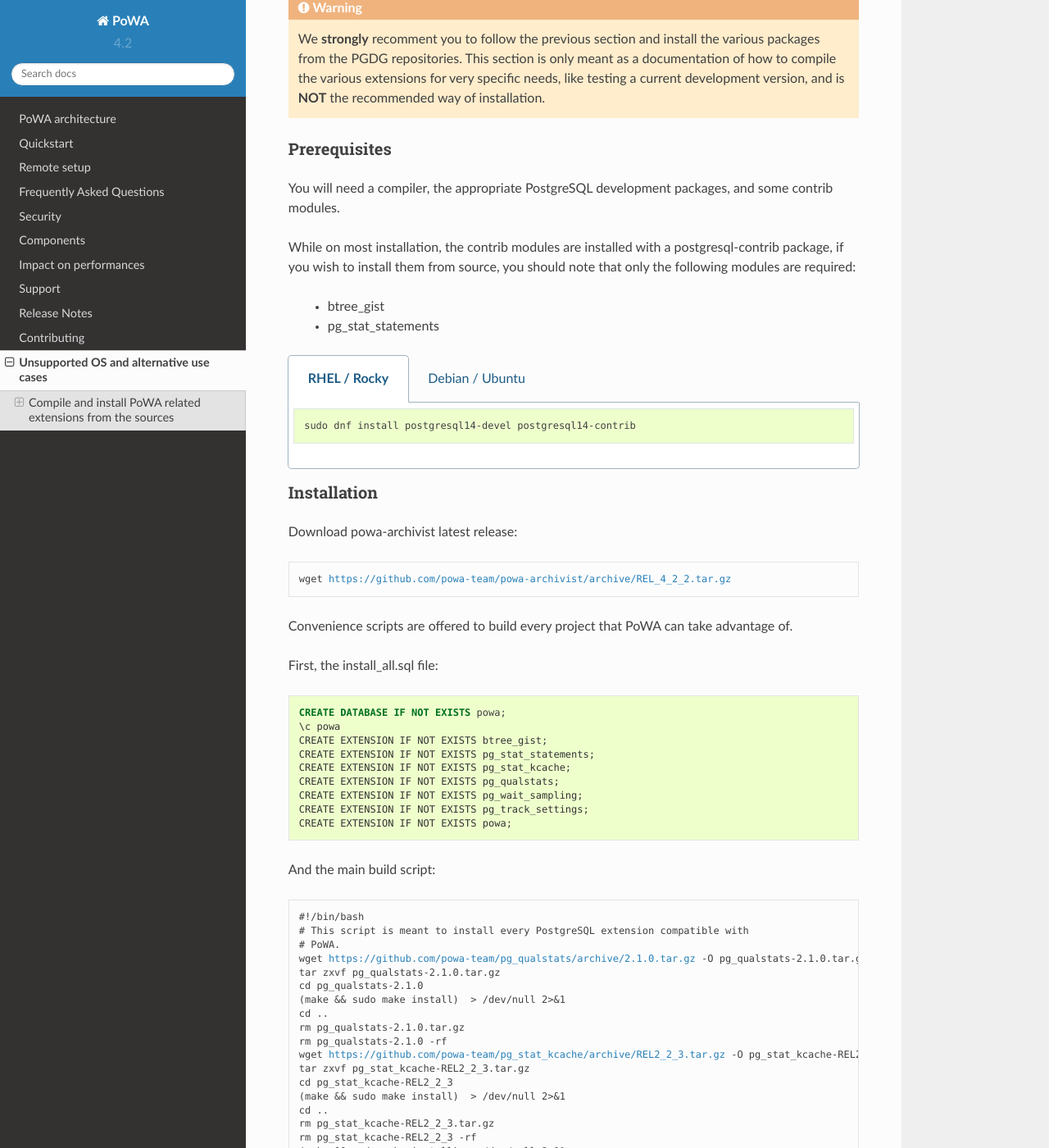
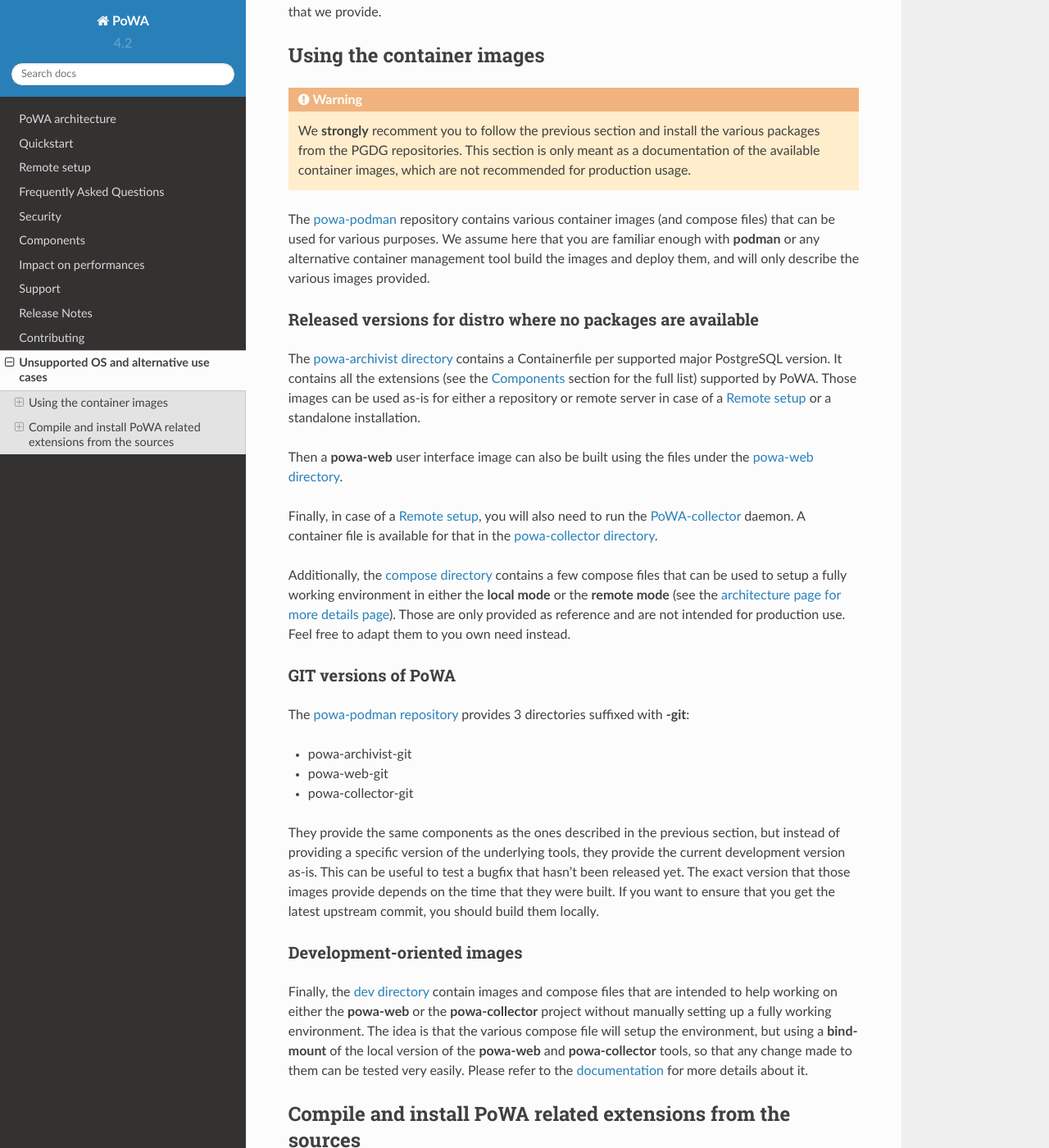
Before and after one commit to powa-team/powa, a Sphinx documentation site: the page built from docs/debugging.rst, in a window 1280 px wide and 1400 px high, scrolled down 421 px. Shown: the whole window at 82% size. Built offline with Sphinx 7.4.7 and the Read the Docs theme 2.0.0, drawn with Linux system fonts in a browser that asks for light colours; some of the changed text lies outside the part shown.

Commit message:
Add a new container section

```diff
--- a/docs/debugging.rst
+++ b/docs/debugging.rst
@@ -8,8 +8,91 @@ components of PoWA.  For instance if you want to contribute a feature, need to
 test a specific bugfix or if you're using a operating system where no packages
 are available.
 
-This section gives a short introduction on how to compile the various
-components from source or rely on the *-git* version of the container images.
+This section gives a short introduction on the various container images:
+
+- `released version of
+  PoWA <#released-versions-for-distro-where-no-packages-are-available>`_
+- `git version of PoWA <#git-versions-of-powa>`_
+- `PoWA development-oriented images <#development-oriented-images>`_
+
+And how to compile the various components from source or rely on the various
+container images that we provide.
+
+Using the container images
+**************************
+
+.. warning::
+
+  We **strongly** recomment you to follow the previous section and install the
+  various packages from the PGDG repositories.
+  This section is only meant as a documentation of the available container
+  images, which are not recommended for production usage.
+
+The `powa-podman <https://github.com/powa-team/powa-podman>`_ repository
+contains various container images (and compose files) that can be used for
+various purposes.  We assume here that you are familiar enough with **podman**
+or any alternative container management tool build the images and deploy them,
+and will only describe the various images provided.
+
+Released versions for distro where no packages are available
+------------------------------------------------------------
+
+The `powa-archivist directory
+<https://github.com/powa-team/powa-podman/tree/master/powa-archivist>`_
+contains a Containerfile per supported major PostgreSQL version.  It contains
+all the extensions (see the :ref:`components` section for the full
+list) supported by PoWA.  Those images can be used as-is for either a
+repository or remote server in case of a :ref:`remote_setup` or a standalone
+installation.
+
+Then a **powa-web** user interface image can also be built using the files
+under the `powa-web directory
+<https://github.com/powa-team/powa-podman/tree/master/powa-web>`_.
+
+Finally, in case of a :ref:`remote_setup`, you will also need to run the
+:ref:`powa_collector` daemon.  A container file is available for that in the
+`powa-collector directory
+<https://github.com/powa-team/powa-podman/tree/master/powa-collector>`_.
+
+Additionally, the `compose directory
+<https://github.com/powa-team/powa-podman/tree/master/compose>`_ contains a few
+compose files that can be used to setup a fully working environment in either
+the **local mode** or the **remote mode** (see the :ref:`architecture page for
+more details page<architecture>`).  Those are only provided as reference and
+are not intended for production use.  Feel free to adapt them to you own need
+instead.
+
+GIT versions of PoWA
+--------------------
+
+The `powa-podman repository
+<https://github.com/powa-team/powa-podman/tree/master>`_ provides 3 directories
+suffixed with **-git**:
+
+- powa-archivist-git
+- powa-web-git
+- powa-collector-git
+
+They provide the same components as the ones described in the previous section,
+but instead of providing a specific version of the underlying tools, they
+provide the current development version as-is.  This can be useful to test a
+bugfix that hasn't been released yet.  The exact version that those images
+provide depends on the time that they were built.  If you want to ensure that
+you get the latest upstream commit, you should build them locally.
+
+Development-oriented images
+---------------------------
+
+Finally, the `dev directory
+<https://github.com/powa-team/powa-podman/tree/master/dev>`_ contain images and
+compose files that are intended to help working on either the **powa-web** or
+the **powa-collector** project without manually setting up a fully working
+environment.  The idea is that the various compose file will setup the
+environment, but using a **bind-mount** of the local version of the
+**powa-web** and **powa-collector** tools, so that any change made to them can
+be tested very easily.  Please refer to the `documentation
+<https://github.com/powa-team/powa-podman/tree/master/dev/README>`_ for more
+details about it.
 
 Compile and install PoWA related extensions from the sources
 ************************************************************
```
Also changed, not shown: docs/quickstart.rst (+5 -4 lines).
